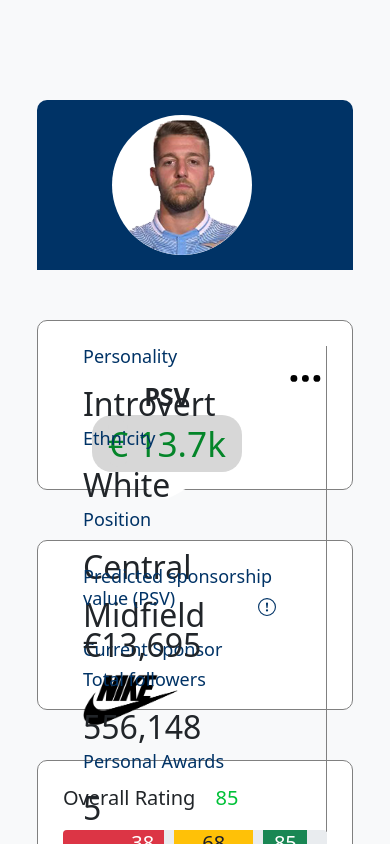
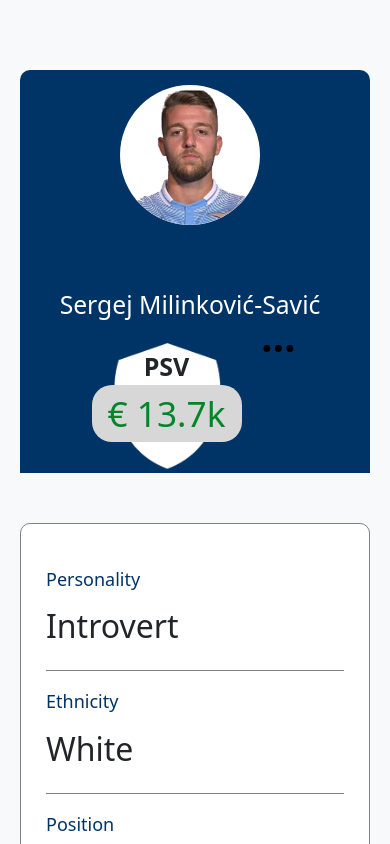
Before and after one commit to medhatjachour/sponsorShipDemo, a React (Create React App) app: page /#/Playerpage/0 in a window 390 px wide. Shown: the top 844 px of the page. Built offline with nearby package versions, Linux system fonts and the light colour scheme; what react-hooks-global-state would draw is missing.

Commit message:
somestyles responsive

```diff
--- a/src/pages/playerPage.css
+++ b/src/pages/playerPage.css
@@ -16,7 +16,7 @@
     /*background-color:  #02878c;*/
     width: 100%;
     margin-bottom: 50px;
-    height: 170px;
+    /*height: 170px;*/
     --bs-gutter-x :0rem!important;
     padding: 5px;
     padding-right: 15px;
@@ -227,3 +227,61 @@
     text-decoration: none;
     border-radius: 5px;
 }
+@media only screen and (max-width: 992px){
+    .player_img {
+    padding: 10px 10px 10px 10px;
+    }.ic-img div {
+        position: absolute;
+        top: 20px;
+        display: inline-grid;
+        width: 150px;
+        right: -14px;
+    }
+    .ic-img img {
+        position: relative;
+        top: 10px;
+        width: 120px;
+        height: 140px;
+       left: 0px;
+    }.img-bigCnt .dropdown {
+        float: right;
+        position: absolute;
+    }
+}
+@media only screen and (max-width: 769px){
+    .common .ccmon {
+    border-right: 0px;
+    border-bottom: 1px solid gray;
+    padding: 20px 0px;
+    }
+    .common .cmonl {
+        border-right: 0px;
+        border-bottom: 0px solid gray;
+    }
+    .plr_cont{
+        max-width: 800px!important;
+    }
+    .player_img {
+        text-align: center;
+        padding: 10px 10px 10px 10px;
+    }
+    .img-bigCnt{
+        text-align: center;
+    }
+    .ic-img{
+        left: 25%;
+    }
+}
+
+@media only screen and (max-width: 576px){
+    .plr_cont .raw {
+    padding: 8px;
+    padding-top: 20px;
+    background-color: #f8f9fa;
+    }
+    .newSearchButton{
+
+    padding: 10px 25px;
+    }
+
+}
```
